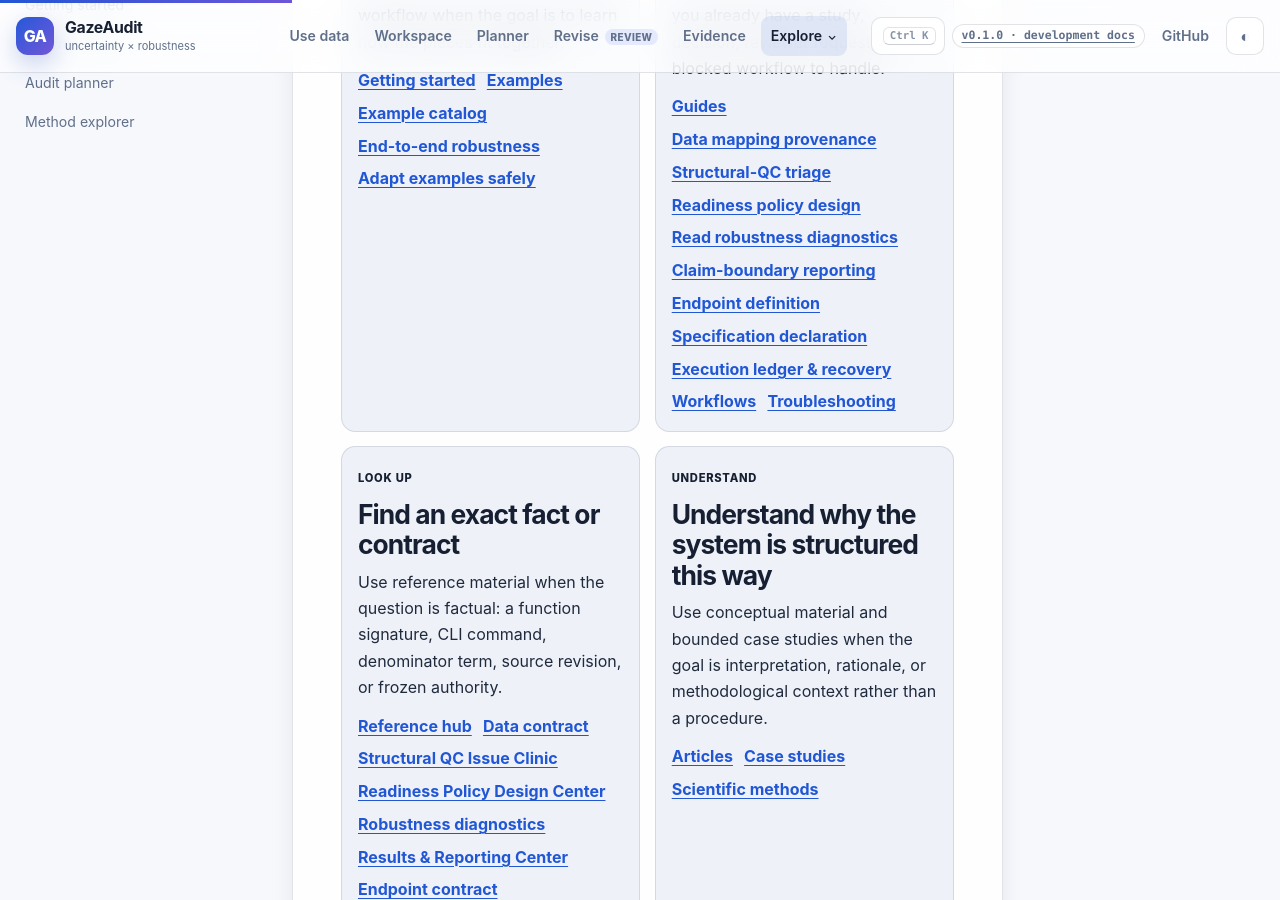
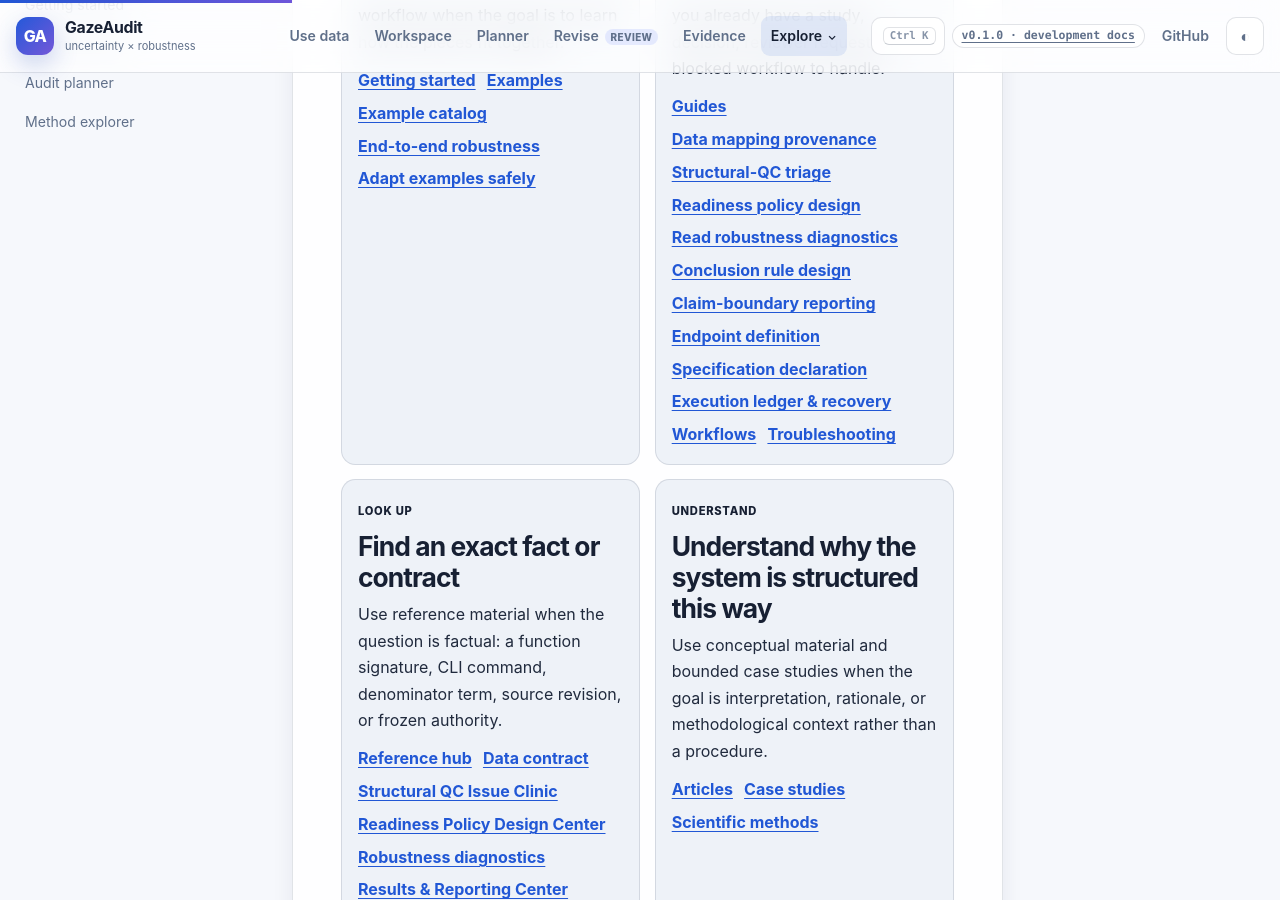
Before and after one commit to stefanosbalaskas/GazeAudit, a Jekyll site: the page built from docs/documentation-map.md, in a window 1280 px wide and 900 px high, scrolled down 753 px. Built offline with Jekyll 4.4.1, drawn with Linux system fonts in a browser that asks for light colours.

Commit message:
docs: add conclusion rule guide to compass

```diff
--- a/docs/documentation-map.md
+++ b/docs/documentation-map.md
@@ -37,6 +37,7 @@
       <a href="{{ '/docs/guides/structural-qc-triage/' | relative_url }}">Structural-QC triage</a>
       <a href="{{ '/docs/guides/readiness-policy-design/' | relative_url }}">Readiness policy design</a>
       <a href="{{ '/docs/guides/robustness-diagnostics/' | relative_url }}">Read robustness diagnostics</a>
+      <a href="{{ '/docs/guides/conclusion-rule-design/' | relative_url }}">Conclusion rule design</a>
       <a href="{{ '/docs/guides/claim-boundary-reporting/' | relative_url }}">Claim-boundary reporting</a>
       <a href="{{ '/docs/guides/endpoint-definition/' | relative_url }}">Endpoint definition</a>
       <a href="{{ '/docs/guides/specification-declaration/' | relative_url }}">Specification declaration</a>
```
